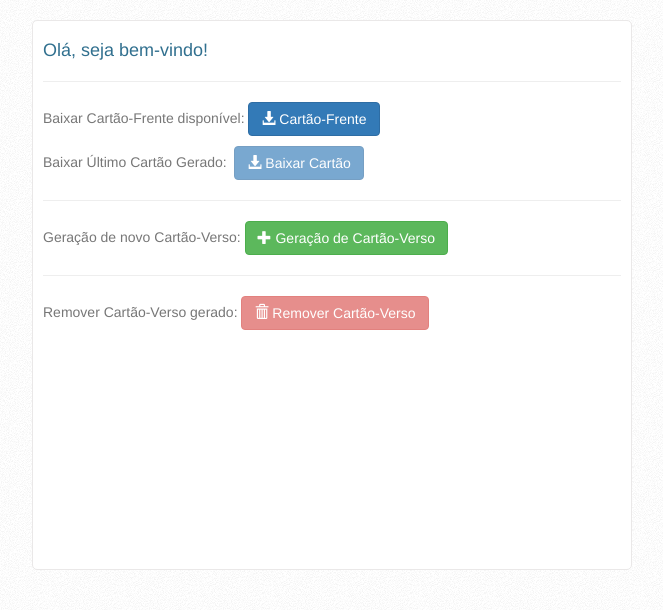
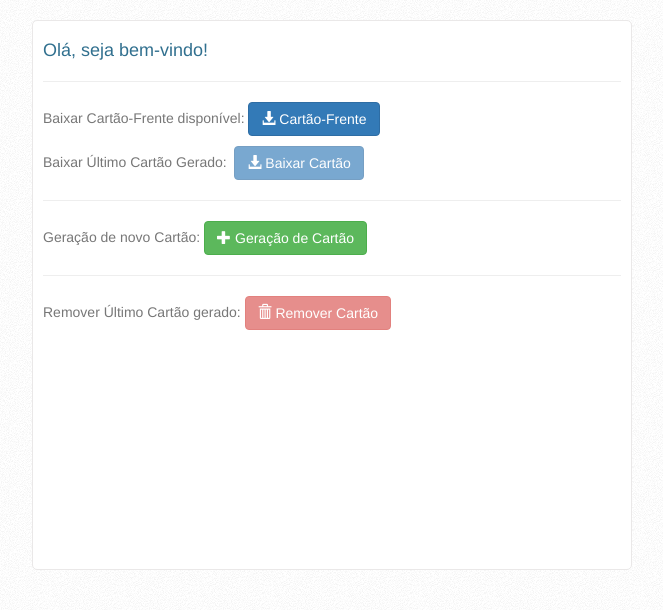
Before and after one commit to salubcosta/geracao-de-cartao, a PHP site: page /projetos_github/ in a window 1280 px wide. Shown: the part 51-661 px from the top of the page, without its empty margins (308-971 px from the left). Run offline with PHP 8.4, Linux system fonts and the light colour scheme.

Commit message:
atualização simples

```diff
--- a/views/home.php
+++ b/views/home.php
@@ -14,11 +14,11 @@
 	</p>
 	<hr />
 	<p class="text-muted">
-		Geração de novo Cartão-Verso: <a href="<?php echo URL;?>/cartaoverso" class="btn btn-success"><span class="glyphicon glyphicon-plus"></span> Geração de Cartão-Verso</a>
+		Geração de novo Cartão: <a href="<?php echo URL;?>/cartaoverso" class="btn btn-success"><span class="glyphicon glyphicon-plus"></span> Geração de Cartão</a>
 	</p>
 	<hr />
 	<p class="text-muted">
-		Remover Cartão-Verso gerado: <a href=<?php echo $urlRemoverCartaoVerso;?> class="btn btn-danger"><span class="glyphicon glyphicon-trash"></span> Remover Cartão-Verso</a>
+		Remover Último Cartão gerado: <a href=<?php echo $urlRemoverCartaoVerso;?> class="btn btn-danger"><span class="glyphicon glyphicon-trash"></span> Remover Cartão</a>
 	</p>
 
 
```
